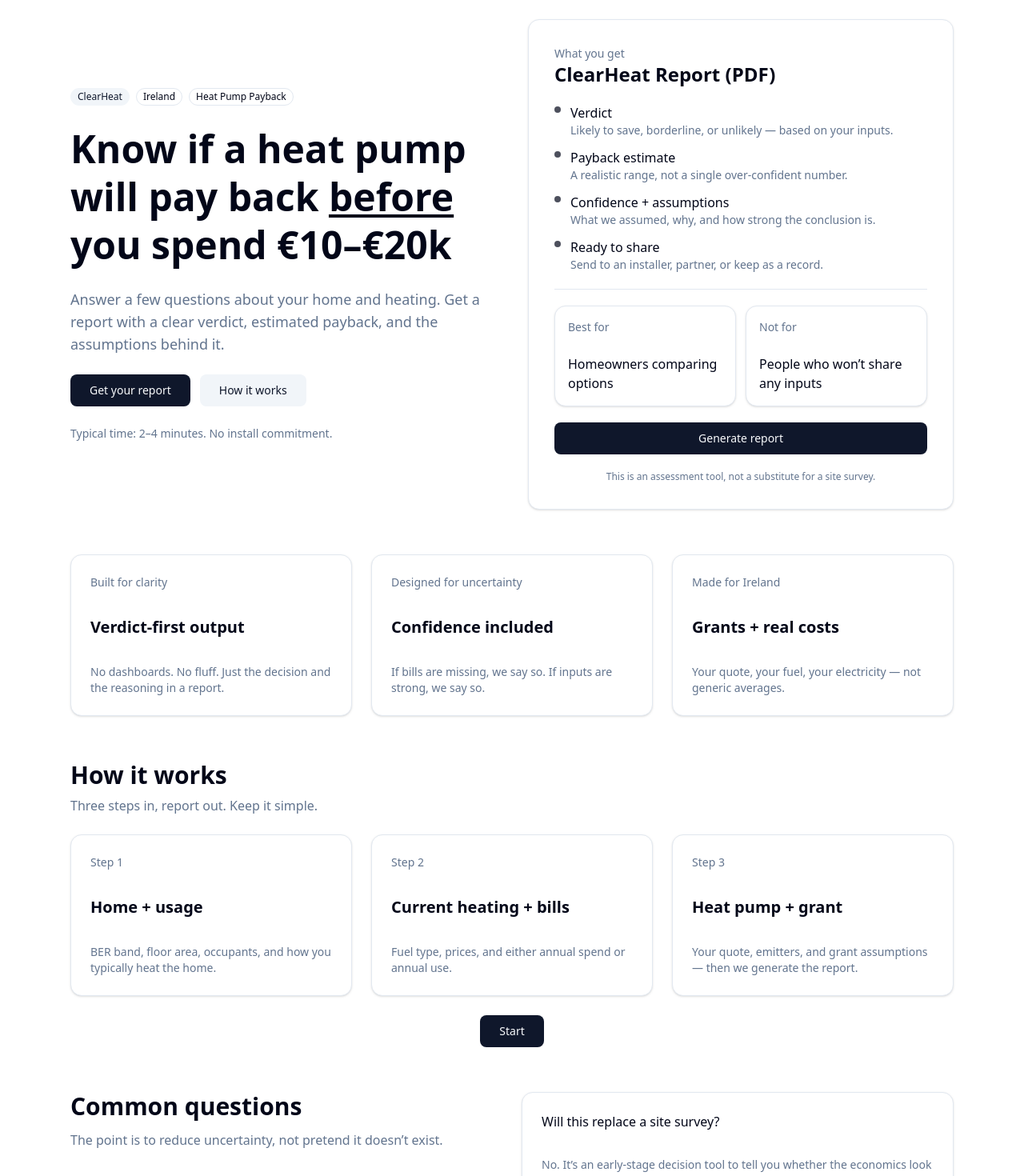
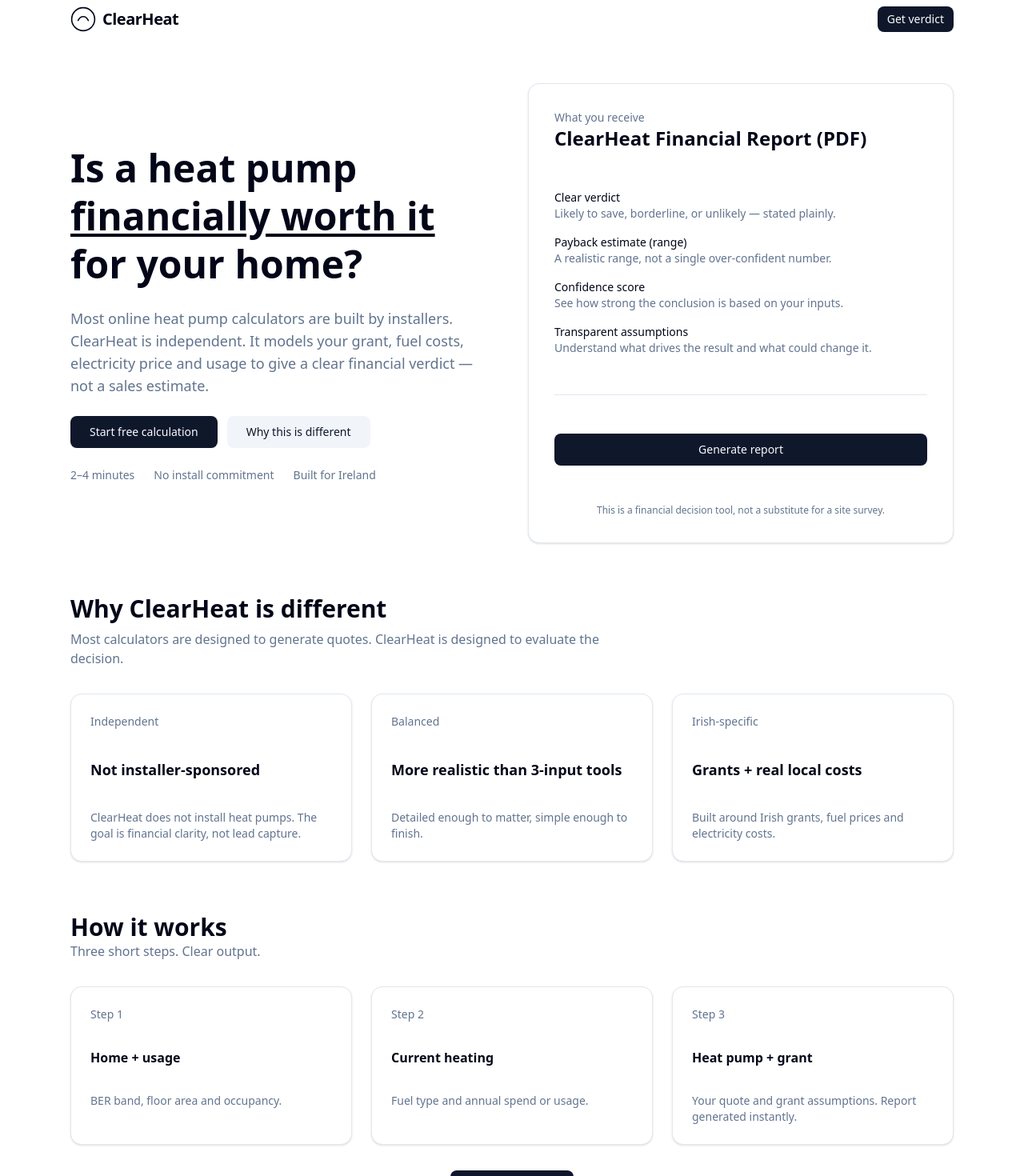
Before and after one commit to thomasbyrne17-dotcom/clearheat, a Next.js app in the folder frontend/clearheat-web/: page / in a window 1280 px wide. Shown: the part 40-1510 px from the top of the page at 80% size. Built offline with nearby package versions, Linux system fonts and the light colour scheme.

Commit message:
Update landing page positioning and add logo

```diff
--- a/frontend/clearheat-web/app/page.tsx
+++ b/frontend/clearheat-web/app/page.tsx
@@ -1,231 +1,213 @@
 import Link from "next/link";
 import { Button } from "@/components/ui/button";
 import { Card } from "@/components/ui/card";
-import { Badge } from "@/components/ui/badge";
 import { Separator } from "@/components/ui/separator";
+import Logo from "@/components/clearheat/Logo";
 
 export default function HomePage() {
   return (
-    <main className="mx-auto max-w-6xl px-6 py-16 space-y-14">
+    <main className="mx-auto max-w-6xl px-6 py-12 space-y-16">
+
+      {/* Header */}
+      <header className="flex items-center justify-between">
+        <Logo />
+        <Link href="/calculator">
+          <Button size="sm">Get verdict</Button>
+        </Link>
+      </header>
+
       {/* Hero */}
       <section className="grid gap-10 lg:grid-cols-2 lg:items-center">
         <div className="space-y-6">
-          <div className="flex flex-wrap items-center gap-2">
-            <Badge variant="secondary">ClearHeat</Badge>
-            <Badge variant="outline">Ireland</Badge>
-            <Badge variant="outline">Heat Pump Payback</Badge>
-          </div>
-
           <h1 className="text-4xl font-semibold leading-tight sm:text-5xl">
-            Know if a heat pump will pay back{" "}
-            <span className="underline underline-offset-4">before</span> you spend €10–€20k
+            Is a heat pump{" "}
+            <span className="underline underline-offset-4">
+              financially worth it
+            </span>{" "}
+            for your home?
           </h1>
 
           <p className="text-lg text-muted-foreground">
-            Answer a few questions about your home and heating. Get a report with a clear verdict,
-            estimated payback, and the assumptions behind it.
+            Most online heat pump calculators are built by installers.
+            ClearHeat is independent. It models your grant, fuel costs,
+            electricity price and usage to give a clear financial verdict —
+            not a sales estimate.
           </p>
 
           <div className="flex flex-col gap-3 sm:flex-row">
             <Button asChild size="lg" className="w-full sm:w-auto">
-              <Link href="/calculator">Get your report</Link>
+              <Link href="/calculator">Start free calculation</Link>
             </Button>
-            <Button asChild variant="secondary" size="lg" className="w-full sm:w-auto">
-              <Link href="#how-it-works">How it works</Link>
+            <Button
+              asChild
+              variant="secondary"
+              size="lg"
+              className="w-full sm:w-auto"
+            >
+              <Link href="#why-independent">Why this is different</Link>
             </Button>
           </div>
 
-          <p className="text-sm text-muted-foreground">
-            Typical time: 2–4 minutes. No install commitment.
+          <div className="flex flex-wrap gap-x-6 gap-y-2 text-sm text-muted-foreground">
+            <span>2–4 minutes</span>
+            <span>No install commitment</span>
+            <span>Built for Ireland</span>
+          </div>
+        </div>
+
+        {/* Report Card */}
+        <Card className="p-6 sm:p-8 space-y-6">
+          <div>
+            <p className="text-sm text-muted-foreground">What you receive</p>
+            <h2 className="text-2xl font-semibold">
+              ClearHeat Financial Report (PDF)
+            </h2>
+          </div>
+
+          <div className="space-y-4 text-sm">
+            <div>
+              <p className="font-medium">Clear verdict</p>
+              <p className="text-muted-foreground">
+                Likely to save, borderline, or unlikely — stated plainly.
               </p>
             </div>
 
-        {/* Offer stack */}
-        <Card className="p-6 sm:p-8">
-          <div className="space-y-5">
             <div>
-              <p className="text-sm text-muted-foreground">What you get</p>
-              <h2 className="text-2xl font-semibold">ClearHeat Report (PDF)</h2>
-            </div>
-
-            <div className="grid gap-3">
-              <div className="flex gap-3">
-                <span className="mt-1 inline-block h-2 w-2 rounded-full bg-foreground/70" />
-                <div>
-                  <p className="font-medium">Verdict</p>
-                  <p className="text-sm text-muted-foreground">
-                    Likely to save, borderline, or unlikely — based on your inputs.
-                  </p>
-                </div>
-              </div>
-
-              <div className="flex gap-3">
-                <span className="mt-1 inline-block h-2 w-2 rounded-full bg-foreground/70" />
-                <div>
-                  <p className="font-medium">Payback estimate</p>
-                  <p className="text-sm text-muted-foreground">
+              <p className="font-medium">Payback estimate (range)</p>
+              <p className="text-muted-foreground">
                 A realistic range, not a single over-confident number.
               </p>
             </div>
+
+            <div>
+              <p className="font-medium">Confidence score</p>
+              <p className="text-muted-foreground">
+                See how strong the conclusion is based on your inputs.
+              </p>
             </div>
 
-              <div className="flex gap-3">
-                <span className="mt-1 inline-block h-2 w-2 rounded-full bg-foreground/70" />
             <div>
-                  <p className="font-medium">Confidence + assumptions</p>
-                  <p className="text-sm text-muted-foreground">
-                    What we assumed, why, and how strong the conclusion is.
+              <p className="font-medium">Transparent assumptions</p>
+              <p className="text-muted-foreground">
+                Understand what drives the result and what could change it.
               </p>
-                </div>
-              </div>
-
-              <div className="flex gap-3">
-                <span className="mt-1 inline-block h-2 w-2 rounded-full bg-foreground/70" />
-                <div>
-                  <p className="font-medium">Ready to share</p>
-                  <p className="text-sm text-muted-foreground">
-                    Send to an installer, partner, or keep as a record.
-                  </p>
-                </div>
             </div>
           </div>
 
           <Separator />
 
-            <div className="grid gap-3 sm:grid-cols-2">
-              <Card className="p-4">
-                <p className="text-sm text-muted-foreground">Best for</p>
-                <p className="font-medium">Homeowners comparing options</p>
-              </Card>
-              <Card className="p-4">
-                <p className="text-sm text-muted-foreground">Not for</p>
-                <p className="font-medium">People who won’t share any inputs</p>
-              </Card>
-            </div>
-
           <Button asChild size="lg" className="w-full">
             <Link href="/calculator">Generate report</Link>
           </Button>
+
           <p className="text-xs text-muted-foreground text-center">
-              This is an assessment tool, not a substitute for a site survey.
-            </p>
-          </div>
-        </Card>
-      </section>
-
-      {/* Social proof / credibility */}
-      <section className="grid gap-6 sm:grid-cols-3">
-        <Card className="p-6">
-          <p className="text-sm text-muted-foreground">Built for clarity</p>
-          <p className="mt-2 text-xl font-semibold">Verdict-first output</p>
-          <p className="mt-2 text-sm text-muted-foreground">
-            No dashboards. No fluff. Just the decision and the reasoning in a report.
-          </p>
-        </Card>
-
-        <Card className="p-6">
-          <p className="text-sm text-muted-foreground">Designed for uncertainty</p>
-          <p className="mt-2 text-xl font-semibold">Confidence included</p>
-          <p className="mt-2 text-sm text-muted-foreground">
-            If bills are missing, we say so. If inputs are strong, we say so.
-          </p>
-        </Card>
-
-        <Card className="p-6">
-          <p className="text-sm text-muted-foreground">Made for Ireland</p>
-          <p className="mt-2 text-xl font-semibold">Grants + real costs</p>
-          <p className="mt-2 text-sm text-muted-foreground">
-            Your quote, your fuel, your electricity — not generic averages.
+            This is a financial decision tool, not a substitute for a site survey.
           </p>
         </Card>
       </section>
 
-      {/* How it works */}
-      <section id="how-it-works" className="space-y-6">
+      {/* Why Independent */}
+      <section id="why-independent" className="space-y-8">
         <div className="space-y-2">
-          <h2 className="text-3xl font-semibold">How it works</h2>
-          <p className="text-muted-foreground">
-            Three steps in, report out. Keep it simple.
+          <h2 className="text-3xl font-semibold">
+            Why ClearHeat is different
+          </h2>
+          <p className="text-muted-foreground max-w-2xl">
+            Most calculators are designed to generate quotes. ClearHeat is
+            designed to evaluate the decision.
           </p>
         </div>
 
-        <div className="grid gap-6 lg:grid-cols-3">
-          <Card className="p-6">
-            <p className="text-sm text-muted-foreground">Step 1</p>
-            <p className="mt-2 text-xl font-semibold">Home + usage</p>
-            <p className="mt-2 text-sm text-muted-foreground">
-              BER band, floor area, occupants, and how you typically heat the home.
+        <div className="grid gap-6 md:grid-cols-3">
+          <Card className="p-6 space-y-3">
+            <p className="text-sm text-muted-foreground">Independent</p>
+            <p className="font-semibold text-lg">
+              Not installer-sponsored
+            </p>
+            <p className="text-sm text-muted-foreground">
+              ClearHeat does not install heat pumps. The goal is financial
+              clarity, not lead capture.
             </p>
           </Card>
 
-          <Card className="p-6">
-            <p className="text-sm text-muted-foreground">Step 2</p>
-            <p className="mt-2 text-xl font-semibold">Current heating + bills</p>
-            <p className="mt-2 text-sm text-muted-foreground">
-              Fuel type, prices, and either annual spend or annual use.
+          <Card className="p-6 space-y-3">
+            <p className="text-sm text-muted-foreground">Balanced</p>
+            <p className="font-semibold text-lg">
+              More realistic than 3-input tools
+            </p>
+            <p className="text-sm text-muted-foreground">
+              Detailed enough to matter, simple enough to finish.
             </p>
           </Card>
 
-          <Card className="p-6">
+          <Card className="p-6 space-y-3">
+            <p className="text-sm text-muted-foreground">Irish-specific</p>
+            <p className="font-semibold text-lg">
+              Grants + real local costs
+            </p>
+            <p className="text-sm text-muted-foreground">
+              Built around Irish grants, fuel prices and electricity costs.
+            </p>
+          </Card>
+        </div>
+      </section>
+
+      {/* How It Works */}
+      <section className="space-y-8">
+        <div>
+          <h2 className="text-3xl font-semibold">How it works</h2>
+          <p className="text-muted-foreground">
+            Three short steps. Clear output.
+          </p>
+        </div>
+
+        <div className="grid gap-6 md:grid-cols-3">
+          <Card className="p-6 space-y-2">
+            <p className="text-sm text-muted-foreground">Step 1</p>
+            <p className="font-semibold">Home + usage</p>
+            <p className="text-sm text-muted-foreground">
+              BER band, floor area and occupancy.
+            </p>
+          </Card>
+
+          <Card className="p-6 space-y-2">
+            <p className="text-sm text-muted-foreground">Step 2</p>
+            <p className="font-semibold">Current heating</p>
+            <p className="text-sm text-muted-foreground">
+              Fuel type and annual spend or usage.
+            </p>
+          </Card>
+
+          <Card className="p-6 space-y-2">
             <p className="text-sm text-muted-foreground">Step 3</p>
-            <p className="mt-2 text-xl font-semibold">Heat pump + grant</p>
-            <p className="mt-2 text-sm text-muted-foreground">
-              Your quote, emitters, and grant assumptions — then we generate the report.
+            <p className="font-semibold">Heat pump + grant</p>
+            <p className="text-sm text-muted-foreground">
+              Your quote and grant assumptions. Report generated instantly.
             </p>
           </Card>
         </div>
 
         <div className="flex justify-center">
           <Button asChild size="lg">
-            <Link href="/calculator">Start</Link>
+            <Link href="/calculator">Start calculation</Link>
           </Button>
         </div>
       </section>
 
-      {/* Objections */}
-      <section className="grid gap-6 lg:grid-cols-2 lg:items-start">
-        <div className="space-y-3">
-          <h2 className="text-3xl font-semibold">Common questions</h2>
-          <p className="text-muted-foreground">
-            The point is to reduce uncertainty, not pretend it doesn’t exist.
+      {/* Final CTA */}
+      <section className="rounded-2xl border p-10 text-center space-y-6">
+        <h2 className="text-3xl font-semibold">
+          Make the decision with clarity
+        </h2>
+        <p className="text-muted-foreground max-w-2xl mx-auto">
+          Before committing €10,000–€20,000, get a written verdict and
+          payback estimate based on your home.
         </p>
-        </div>
-
-        <div className="grid gap-4">
-          <Card className="p-6">
-            <p className="font-medium">Will this replace a site survey?</p>
-            <p className="mt-2 text-sm text-muted-foreground">
-              No. It’s an early-stage decision tool to tell you whether the economics look sensible
-              and what assumptions drive the result.
-            </p>
-          </Card>
-
-          <Card className="p-6">
-            <p className="font-medium">What if I don’t know my annual bills?</p>
-            <p className="mt-2 text-sm text-muted-foreground">
-              You can still run it. The report will show lower confidence and the assumptions used.
-            </p>
-          </Card>
-
-          <Card className="p-6">
-            <p className="font-medium">Why does it ask about occupants and heating pattern?</p>
-            <p className="mt-2 text-sm text-muted-foreground">
-              Because behaviour changes demand. The model uses this to avoid false precision.
-            </p>
-          </Card>
-        </div>
+        <Button asChild size="lg">
+          <Link href="/calculator">Generate your report</Link>
+        </Button>
       </section>
 
-      {/* Footer CTA */}
-      <section className="rounded-2xl border p-8 text-center space-y-4">
-        <h2 className="text-3xl font-semibold">Get your report</h2>
-        <p className="text-muted-foreground">
-          Make the call with a written verdict and payback estimate.
-        </p>
-        <Button asChild size="lg">
-          <Link href="/calculator">Generate report</Link>
-        </Button>
-      </section>
     </main>
   );
 }
--- /dev/null
+++ b/frontend/clearheat-web/components/clearheat/Logo.tsx
@@ -0,0 +1,30 @@
+export default function Logo({ className = "h-8 w-auto" }: { className?: string }) {
+  return (
+    <div className={`flex items-center gap-2 ${className}`}>
+      <svg
+        viewBox="0 0 40 40"
+        className="h-8 w-8"
+        fill="none"
+        xmlns="http://www.w3.org/2000/svg"
+      >
+        <circle
+          cx="20"
+          cy="20"
+          r="18"
+          stroke="currentColor"
+          strokeWidth="2"
+        />
+        <path
+          d="M12 22c4-8 12-8 16 0"
+          stroke="currentColor"
+          strokeWidth="2"
+          strokeLinecap="round"
+        />
+      </svg>
+
+      <span className="text-xl font-semibold tracking-tight">
+        Clear<span className="font-bold">Heat</span>
+      </span>
+    </div>
+  );
+}
```
Lines whose indentation alone changed are shown as unchanged.
